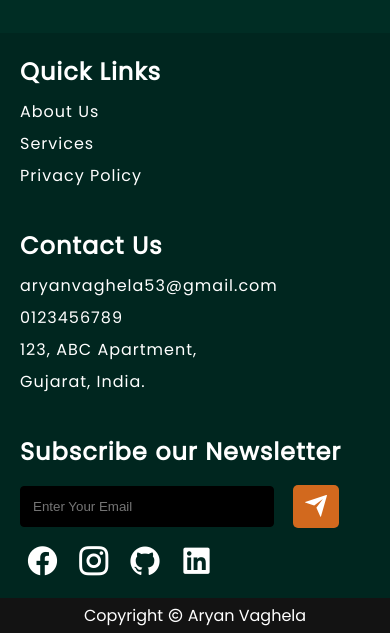
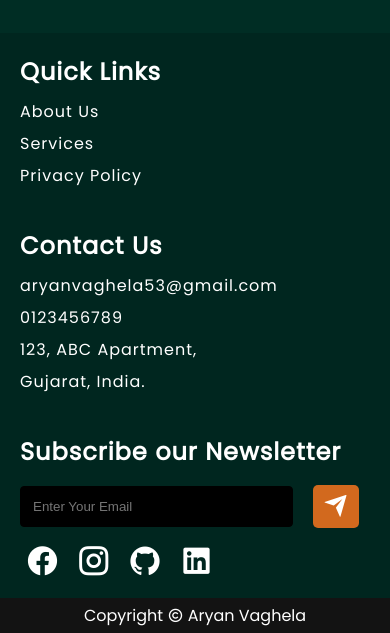
Before and after one commit to Ryn-coding/simple-portfolio, a plain HTML site: page contact.html in a window 390 px wide. Shown: the part 811-1444 px from the top of the page. Drawn offline with nearby package versions, Linux system fonts and the light colour scheme.

Commit message:
css change

```diff
--- a/test.css
+++ b/test.css
@@ -305,7 +305,7 @@ footer .copyright {
     border-radius: 4px;
     padding: 12px 12px;
     margin-top: 10px;
-    width: 65vw;
+    width: 70vw;
 }
 
 .newsletter button[type=submit] {
@@ -494,7 +494,7 @@ footer .copyright {
 
     .newsletter button[type=submit] {
         top: -52px;
-        left: 70vw;
+        left: 75vw;
     }
 
     .newsletter {
```
